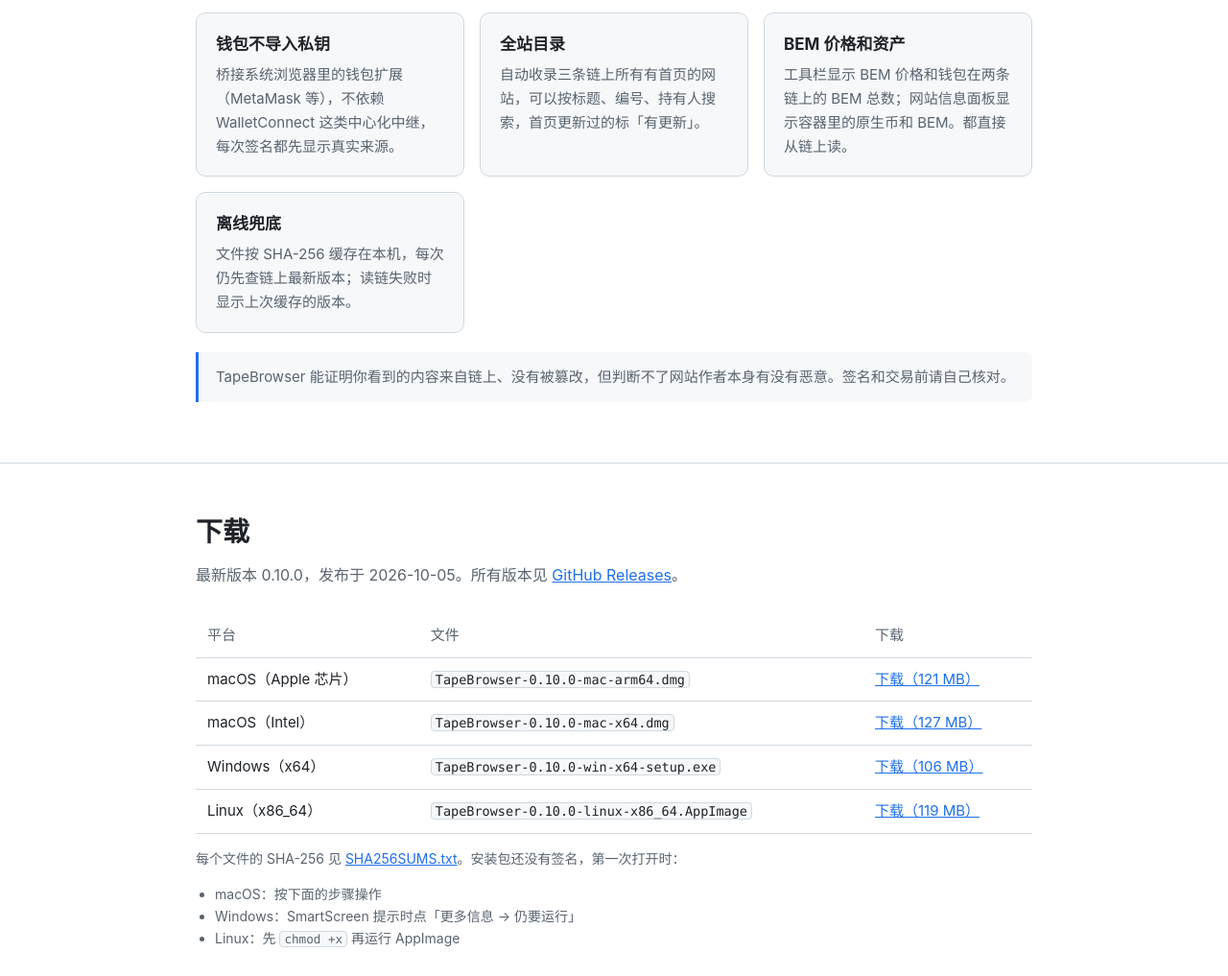
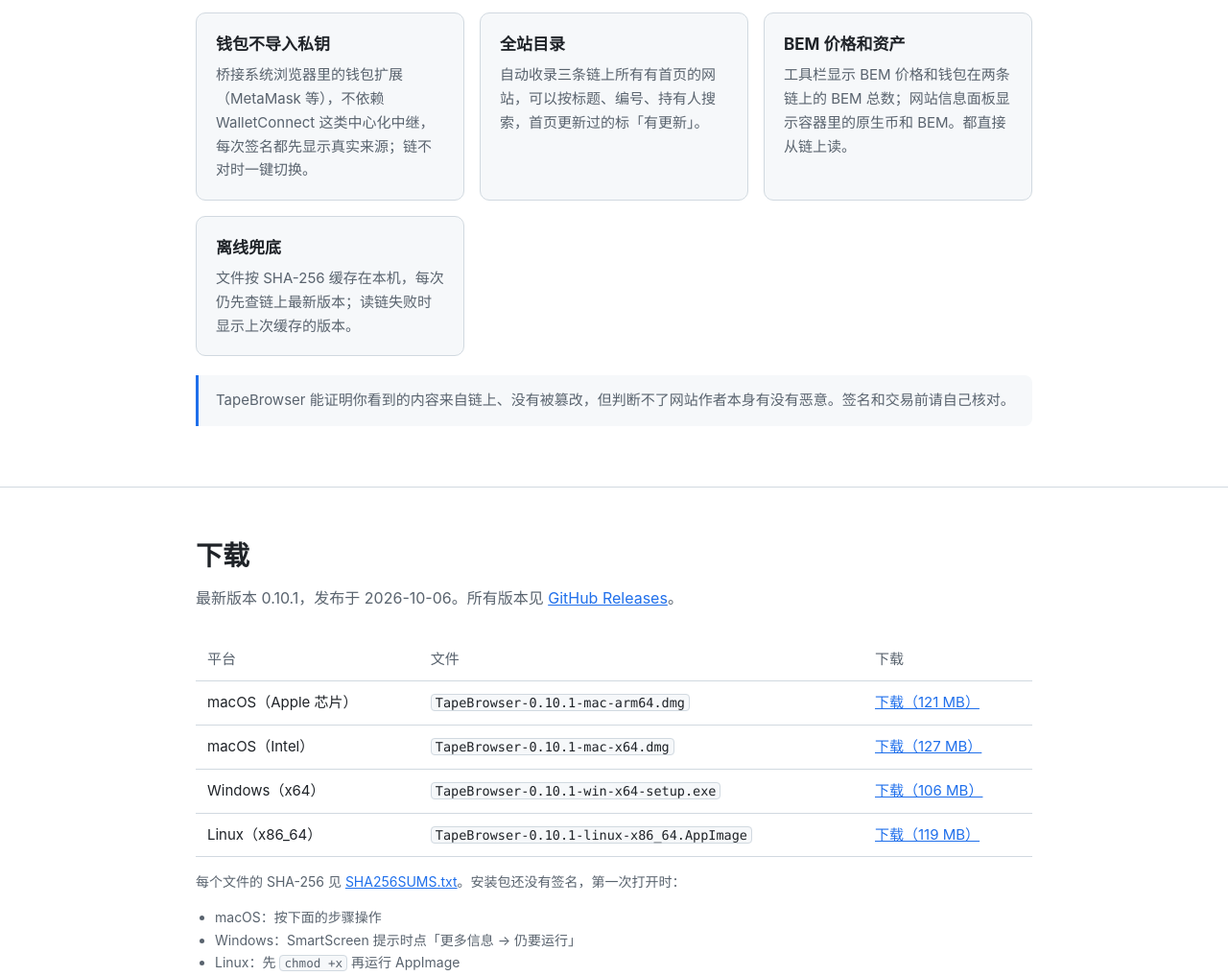
Before and after one commit to trytotapeout/TapeBrowser, an Electron app: page github_pages/index.html in a window 1280 px wide. Shown: the part 1224-2241 px from the top of the page at 96% size. Drawn offline with Linux system fonts and the light colour scheme.

Commit message:
Update product site for 0.10.1
Signed-off-by: Bob Wang <1982wb@gmail.com>

```diff
--- a/github_pages/index.html
+++ b/github_pages/index.html
@@ -31,7 +31,7 @@
         <h1>TapeBrowser</h1>
         <p>TapeKit DeWEB 网站的桌面浏览器。网站文件直接从链上读取并校验，不经过任何网关服务器。</p>
         <div class="cta">
-          <a class="btn primary" href="#download">下载 0.10.0</a>
+          <a class="btn primary" href="#download">下载 0.10.1</a>
           <a class="btn" href="https://github.com/trytotapeout/TapeBrowser">查看源代码</a>
         </div>
         <p class="version">macOS · Windows · Linux｜GPL-3.0-or-later 开源</p>
@@ -52,7 +52,7 @@
           <div class="card"><h3>持有人变更提醒</h3><p>网站换了持有人（被转手或卖掉）时，再次打开会提醒，书签和最近访问里也会标出来。</p></div>
           <div class="card"><h3>签名风险解读</h3><p>无限额授权、授权全部 NFT、离线签名授权、盲签等高危请求翻成一句话，默认按钮是「拒绝」。</p></div>
           <div class="card"><h3>外部脚本和代码变更</h3><p>网站运行了不在链上的脚本时标出来；上次签名之后网站改过代码，签名时列出改了哪些文件。</p></div>
-          <div class="card"><h3>钱包不导入私钥</h3><p>桥接系统浏览器里的钱包扩展（MetaMask 等），不依赖 WalletConnect 这类中心化中继，每次签名都先显示真实来源。</p></div>
+          <div class="card"><h3>钱包不导入私钥</h3><p>桥接系统浏览器里的钱包扩展（MetaMask 等），不依赖 WalletConnect 这类中心化中继，每次签名都先显示真实来源；链不对时一键切换。</p></div>
           <div class="card"><h3>全站目录</h3><p>自动收录三条链上所有有首页的网站，可以按标题、编号、持有人搜索，首页更新过的标「有更新」。</p></div>
           <div class="card"><h3>BEM 价格和资产</h3><p>工具栏显示 BEM 价格和钱包在两条链上的 BEM 总数；网站信息面板显示容器里的原生币和 BEM。都直接从链上读。</p></div>
           <div class="card"><h3>离线兜底</h3><p>文件按 SHA-256 缓存在本机，每次仍先查链上最新版本；读链失败时显示上次缓存的版本。</p></div>
@@ -64,18 +64,18 @@
     <section id="download" aria-labelledby="download-title">
       <div class="wrap">
         <h2 id="download-title">下载</h2>
-        <p class="lead">最新版本 0.10.0，发布于 2026-10-05。所有版本见 <a href="https://github.com/trytotapeout/TapeBrowser/releases">GitHub Releases</a>。</p>
+        <p class="lead">最新版本 0.10.1，发布于 2026-10-06。所有版本见 <a href="https://github.com/trytotapeout/TapeBrowser/releases">GitHub Releases</a>。</p>
         <table class="downloads">
           <thead><tr><th scope="col">平台</th><th scope="col">文件</th><th scope="col">下载</th></tr></thead>
           <tbody>
-            <tr><td>macOS（Apple 芯片）</td><td><code>TapeBrowser-0.10.0-mac-arm64.dmg</code></td><td><a href="https://github.com/trytotapeout/TapeBrowser/releases/download/v0.10.0/TapeBrowser-0.10.0-mac-arm64.dmg">下载（121 MB）</a></td></tr>
-            <tr><td>macOS（Intel）</td><td><code>TapeBrowser-0.10.0-mac-x64.dmg</code></td><td><a href="https://github.com/trytotapeout/TapeBrowser/releases/download/v0.10.0/TapeBrowser-0.10.0-mac-x64.dmg">下载（127 MB）</a></td></tr>
-            <tr><td>Windows（x64）</td><td><code>TapeBrowser-0.10.0-win-x64-setup.exe</code></td><td><a href="https://github.com/trytotapeout/TapeBrowser/releases/download/v0.10.0/TapeBrowser-0.10.0-win-x64-setup.exe">下载（106 MB）</a></td></tr>
-            <tr><td>Linux（x86_64）</td><td><code>TapeBrowser-0.10.0-linux-x86_64.AppImage</code></td><td><a href="https://github.com/trytotapeout/TapeBrowser/releases/download/v0.10.0/TapeBrowser-0.10.0-linux-x86_64.AppImage">下载（119 MB）</a></td></tr>
+            <tr><td>macOS（Apple 芯片）</td><td><code>TapeBrowser-0.10.1-mac-arm64.dmg</code></td><td><a href="https://github.com/trytotapeout/TapeBrowser/releases/download/v0.10.1/TapeBrowser-0.10.1-mac-arm64.dmg">下载（121 MB）</a></td></tr>
+            <tr><td>macOS（Intel）</td><td><code>TapeBrowser-0.10.1-mac-x64.dmg</code></td><td><a href="https://github.com/trytotapeout/TapeBrowser/releases/download/v0.10.1/TapeBrowser-0.10.1-mac-x64.dmg">下载（127 MB）</a></td></tr>
+            <tr><td>Windows（x64）</td><td><code>TapeBrowser-0.10.1-win-x64-setup.exe</code></td><td><a href="https://github.com/trytotapeout/TapeBrowser/releases/download/v0.10.1/TapeBrowser-0.10.1-win-x64-setup.exe">下载（106 MB）</a></td></tr>
+            <tr><td>Linux（x86_64）</td><td><code>TapeBrowser-0.10.1-linux-x86_64.AppImage</code></td><td><a href="https://github.com/trytotapeout/TapeBrowser/releases/download/v0.10.1/TapeBrowser-0.10.1-linux-x86_64.AppImage">下载（119 MB）</a></td></tr>
           </tbody>
         </table>
         <div class="hint">
-          <p>每个文件的 SHA-256 见 <a href="https://github.com/trytotapeout/TapeBrowser/releases/download/v0.10.0/SHA256SUMS.txt">SHA256SUMS.txt</a>。安装包还没有签名，第一次打开时：</p>
+          <p>每个文件的 SHA-256 见 <a href="https://github.com/trytotapeout/TapeBrowser/releases/download/v0.10.1/SHA256SUMS.txt">SHA256SUMS.txt</a>。安装包还没有签名，第一次打开时：</p>
           <ul>
             <li>macOS：按下面的步骤操作</li>
             <li>Windows：SmartScreen 提示时点「更多信息 → 仍要运行」</li>
@@ -101,6 +101,11 @@
     <section id="changelog" class="log" aria-labelledby="changelog-title">
       <div class="wrap">
         <h2 id="changelog-title">更新日志</h2>
+
+        <h3>0.10.1 <span class="date">2026-10-06</span></h3>
+        <ul>
+          <li>钱包和当前网站不在同一条链上时，点红色的钱包按钮就会请钱包切到网站所在的链，不用再去钱包里手动切换</li>
+        </ul>
 
         <h3>0.10.0 <span class="date">2026-10-05</span></h3>
         <ul>
```
